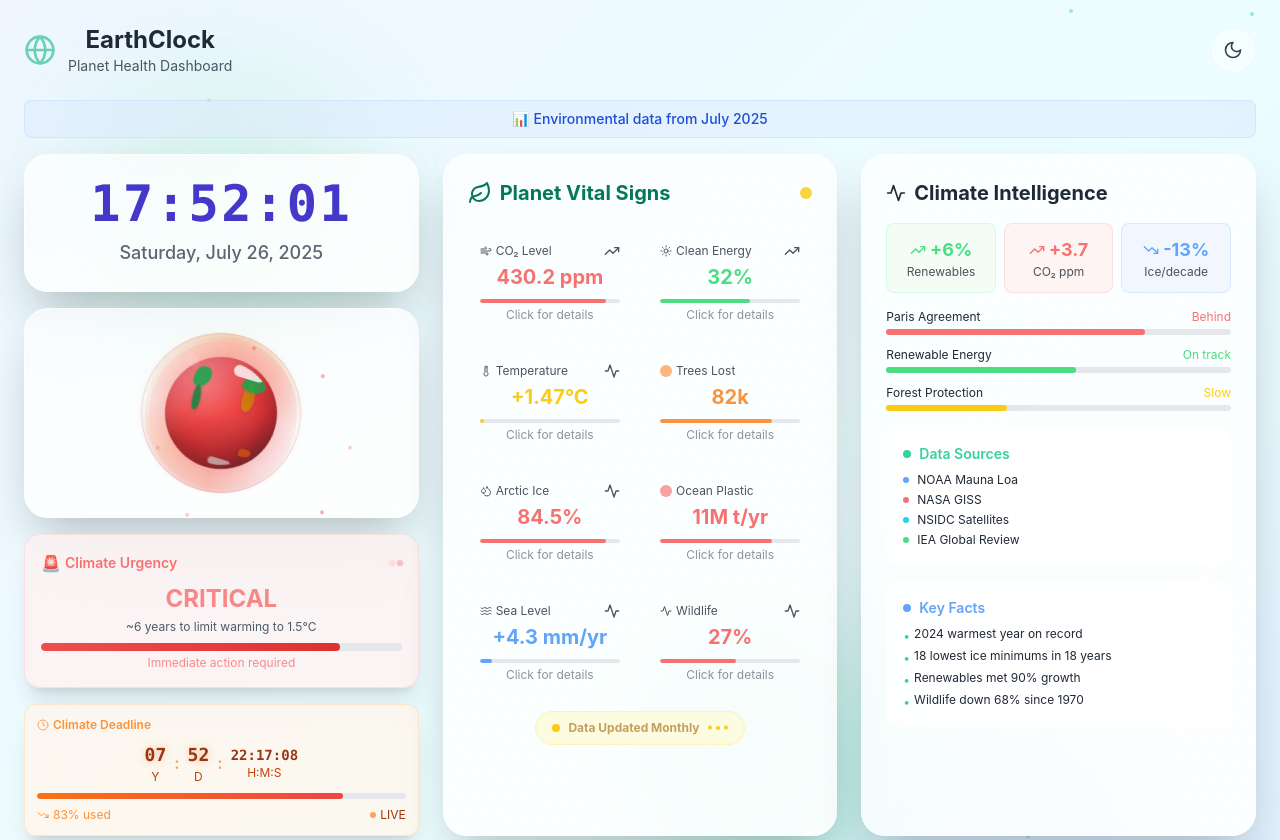
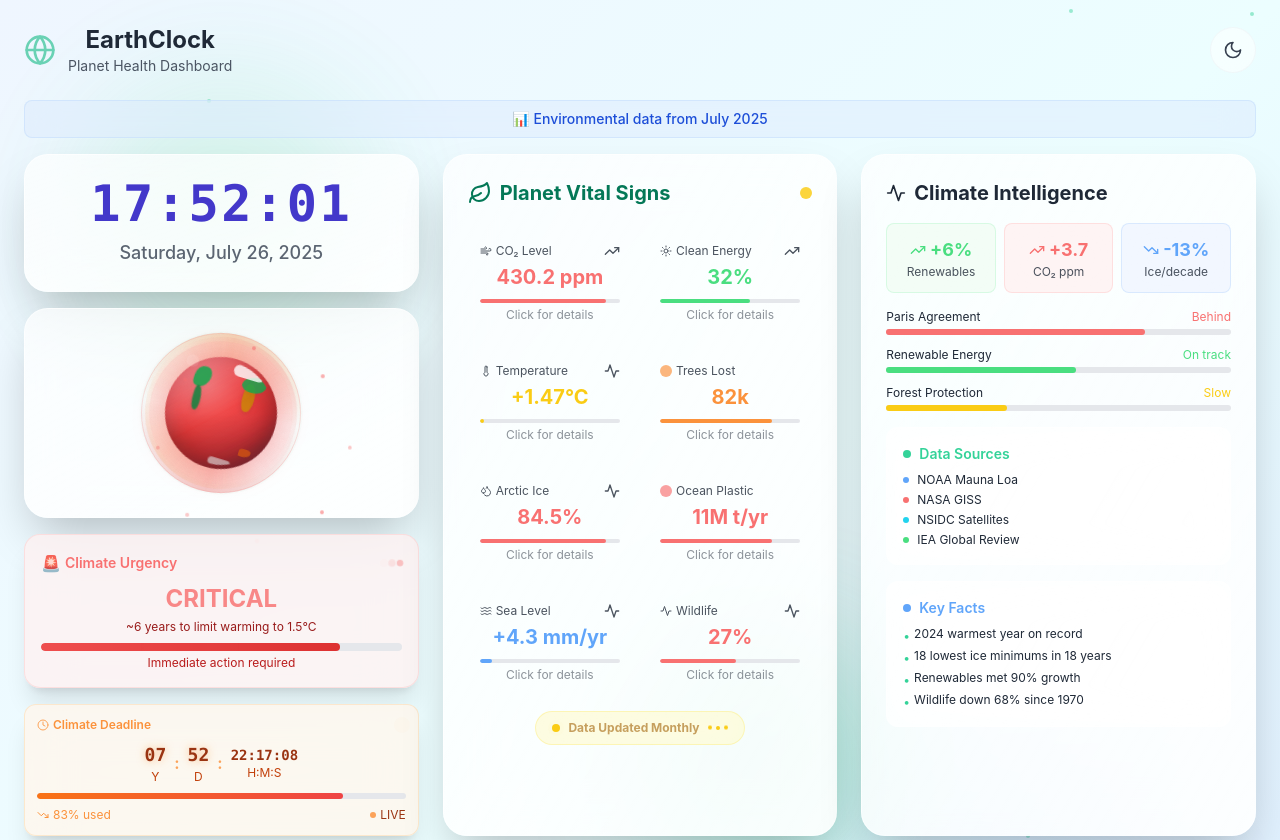
Before and after one commit to humaxai2025/earthclock, a React (Vite) app: page / in a window 1280 px wide. Shown: the top 840 px of the page. Built offline with nearby package versions, Linux system fonts and the light colour scheme; the HTML template or start-up script is replaced by a standard one.

Commit message:
Updated Climate Urgency Meter Component

```diff
--- a/src/components/ClimateUrgencyMeter.jsx
+++ b/src/components/ClimateUrgencyMeter.jsx
@@ -4,7 +4,7 @@ const ClimateUrgencyMeter = ({ isDarkMode }) => (
   <div className={`p-4 rounded-2xl backdrop-blur-xl shadow-xl border transition-all duration-300 hover:scale-105 ${
     isDarkMode ? 'bg-red-900/30 border-red-500/30' : 'bg-red-50/80 border-red-200/50'
   }`}>
-    <h4 className="text-sm font-semibold mb-2 text-red-400 flex items-center">
+    <h4 className={`text-sm font-semibold mb-2 text-red-400 flex items-center`}>
       <span className="animate-pulse text-base">🚨</span>
       <span className="ml-1">Climate Urgency</span>
       <div className="ml-auto flex space-x-1">
@@ -13,15 +13,15 @@ const ClimateUrgencyMeter = ({ isDarkMode }) => (
         <div className="w-1 h-1 rounded-full bg-red-400 animate-ping" style={{animationDelay: '0.4s'}} />
       </div>
     </h4>
-    <div className="text-2xl font-bold text-red-400 mb-1 animate-pulse">CRITICAL</div>
-    <div className="text-xs opacity-80 mb-2">~6 years to limit warming to 1.5°C</div>
+    <div className={`text-2xl font-bold text-red-400 mb-1 animate-pulse`}>CRITICAL</div>
+    <div className={`text-xs mb-2 ${isDarkMode ? 'text-red-200' : 'text-red-800'}`}>~6 years to limit warming to 1.5°C</div>
     <div className="w-full bg-gray-200 rounded-full h-2 overflow-hidden">
       <div className="bg-gradient-to-r from-red-500 to-red-600 h-2 rounded-full animate-pulse relative"
            style={{width: '83%', animation: 'slideIn 2s ease-out, pulse 2s infinite'}}>
         <div className="absolute inset-0 bg-gradient-to-r from-transparent via-white/20 to-transparent animate-ping" />
       </div>
     </div>
-    <div className="text-xs text-red-400 mt-1 opacity-80">Immediate action required</div>
+    <div className={`text-xs mt-1 ${isDarkMode ? 'text-red-200' : 'text-red-700'}`}>Immediate action required</div>
   </div>
 );
 
```
